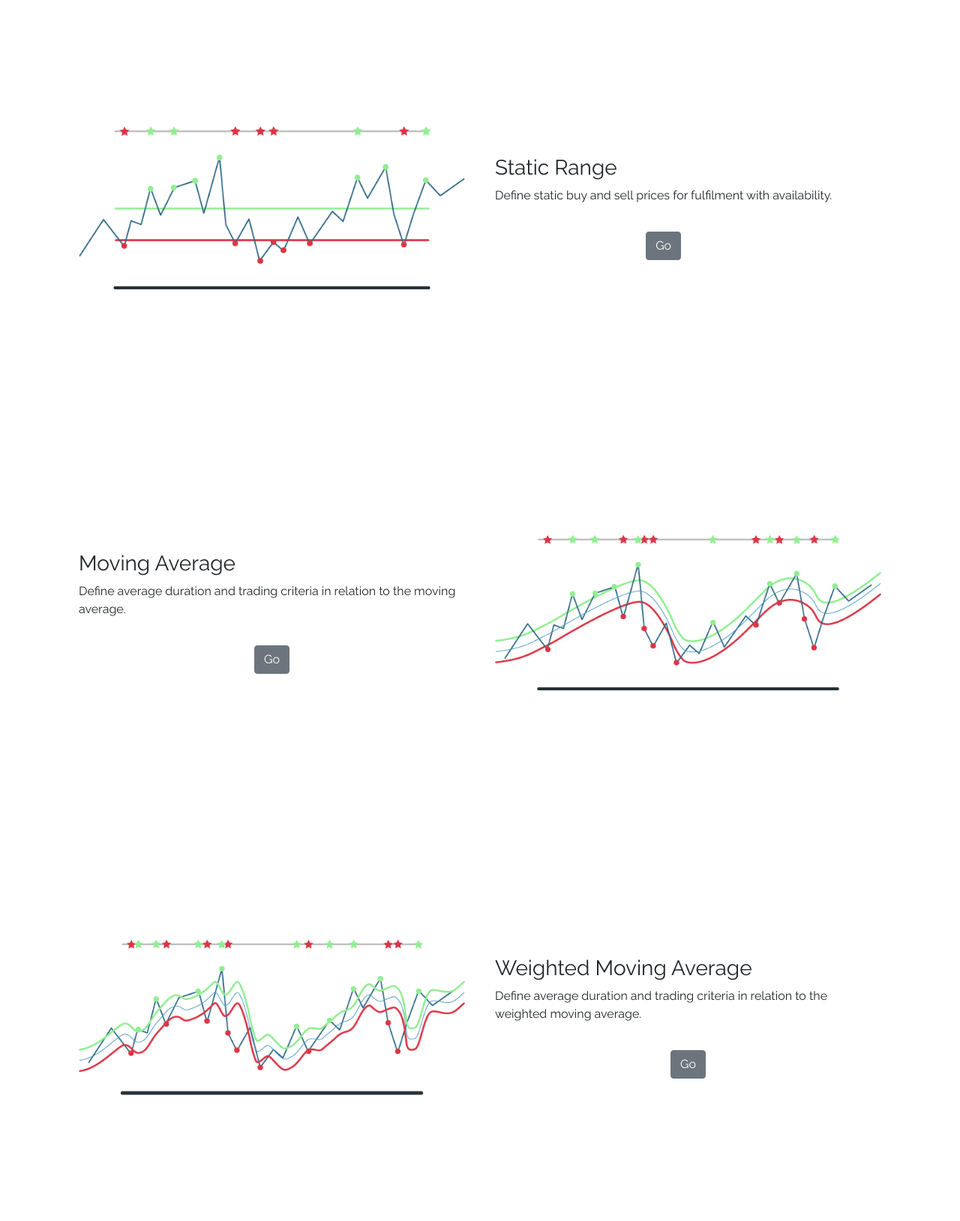
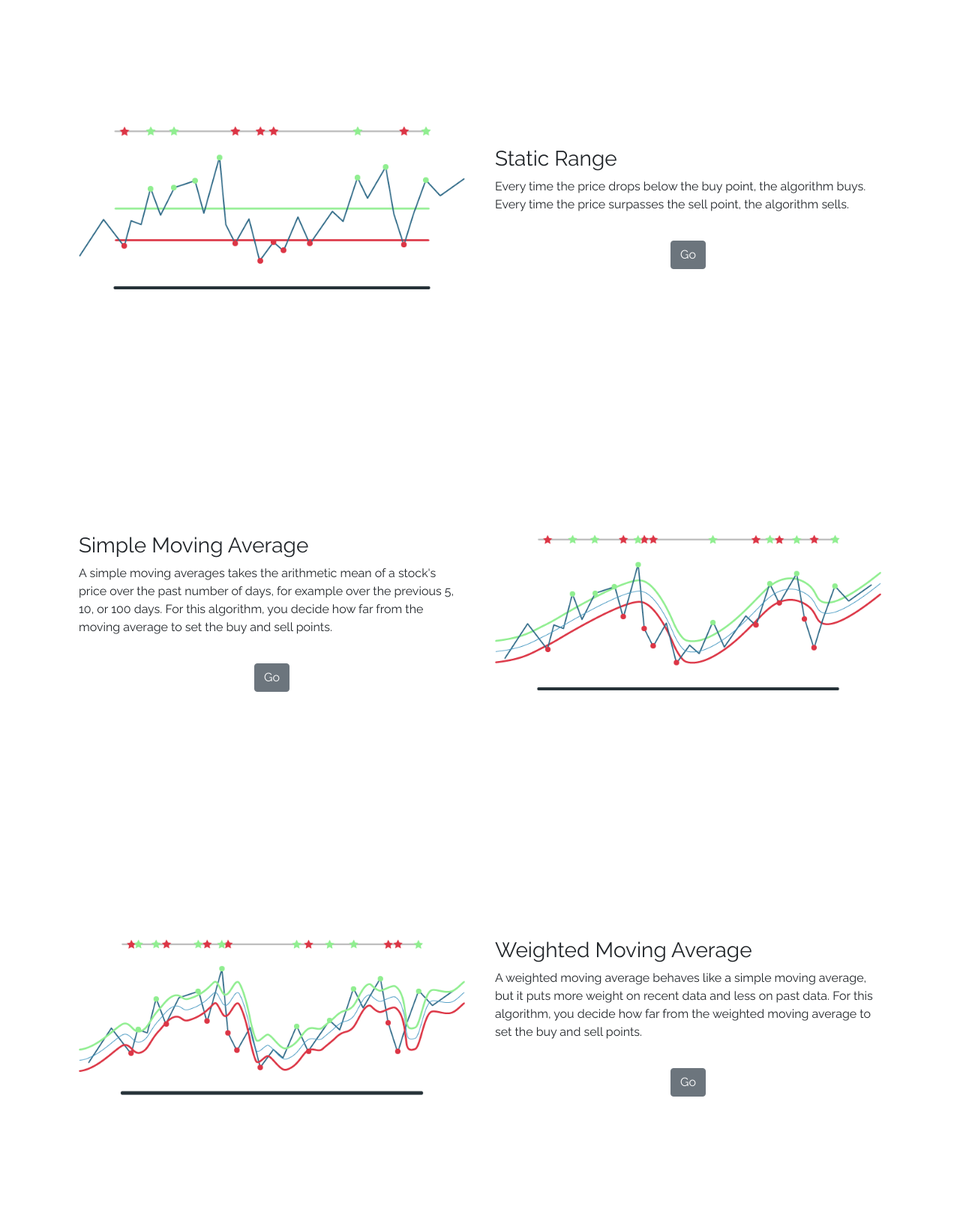
Before and after one commit to michaelpeck/Algo_Trading_Simulator, a Flask app: page /strategies in a window 1280 px wide. Shown: the part 287-1916 px from the top of the page at 75% size. Run offline with Flask 2, Linux system fonts and the light colour scheme; some libraries are stand-ins or nearby versions.

Commit message:
Improvements to explanation

```diff
--- a/requirements.txt
+++ b/requirements.txt
@@ -33,3 +33,5 @@ flask-mongoengine==0.9.5
 Werkzeug==0.16.0
 
 itsdangerous==1.1.0
+
+realtime-stock==1.0.0
--- a/src/templates/strategies.html
+++ b/src/templates/strategies.html
@@ -14,7 +14,8 @@
         <div class="checker-item">
             <div class="checker-content">
                 <h3>Static Range</h3>
-                <p>Define static buy and sell prices for fulfilment with availability.</p>
+                <p>Every time the price drops below the buy point, the algorithm buys. Every time the price
+                surpasses the sell point, the algorithm sells.</p>
                 <div class="page-button text-center">
                     <a class="btn btn-secondary" href="/range">Go</a>
                 </div>
@@ -24,8 +25,10 @@
     <div class="checker-flex-two">
         <div class="checker-item">
             <div class="checker-content">
-                <h3>Moving Average</h3>
-                <p>Define average duration and trading criteria in relation to the moving average.</p>
+                <h3>Simple Moving Average</h3>
+                <p>A simple moving averages takes the arithmetic mean of a stock's price over the past number
+                    of days, for example over the previous 5, 10, or 100 days. For this algorithm, you decide how
+                    far from the moving average to set the buy and sell points.</p>
                 <div class="page-button text-center">
                     <a class="btn btn-secondary" href="/moving_average">Go</a>
                 </div>
@@ -46,7 +49,9 @@
         <div class="checker-item">
             <div class="checker-content">
                 <h3>Weighted Moving Average</h3>
-                <p>Define average duration and trading criteria in relation to the weighted moving average.</p>
+                <p>A weighted moving average behaves like a simple moving average, but it puts more weight on recent
+                    data and less on past data. For this algorithm, you decide how far from the weighted moving average to
+                    set the buy and sell points.</p>
                 <div class="page-button text-center">
                     <a class="btn btn-secondary" href="/weighted_moving_average">Go</a>
                 </div>
```
Also changed, not shown: src/templates/about.html (+9 -3 lines).
